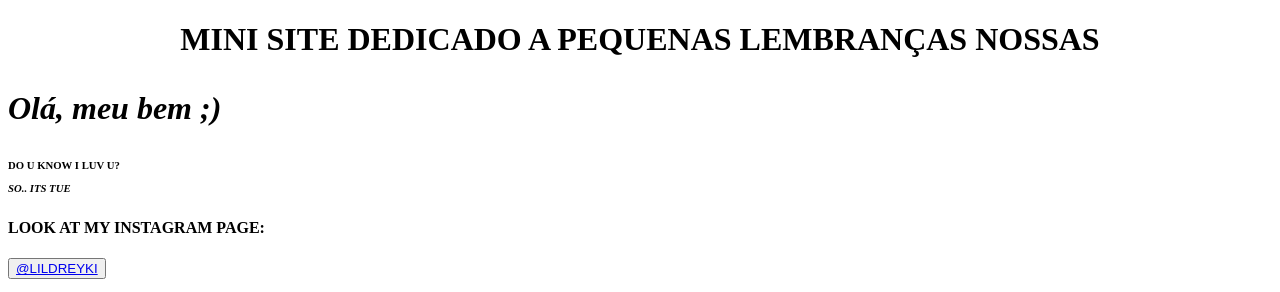
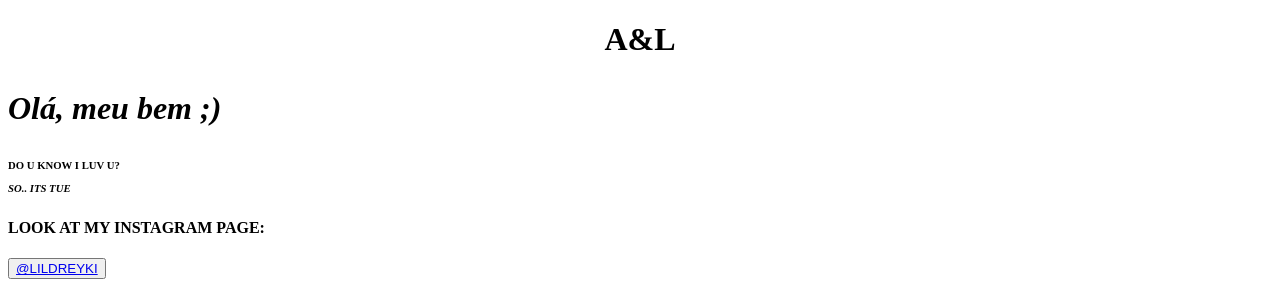
Before and after one commit to lildreyki/01, a plain HTML site: page index.html in a window 1280 px wide. Shown: the top 292 px of the page. Drawn offline with Linux system fonts and the light colour scheme.

Commit message:
12.1.24_9

```diff
--- a/index.html
+++ b/index.html
@@ -11,7 +11,7 @@
 <body style="background-color: #ffffff; color: #000000">
  <h1>
   <strong>
-   <center>MINI SITE DEDICADO A PEQUENAS LEMBRANÇAS NOSSAS</center>
+   <center>A&L</center>
   </strong>
   <p>
    <em>Olá, meu bem ;)</em>
```
